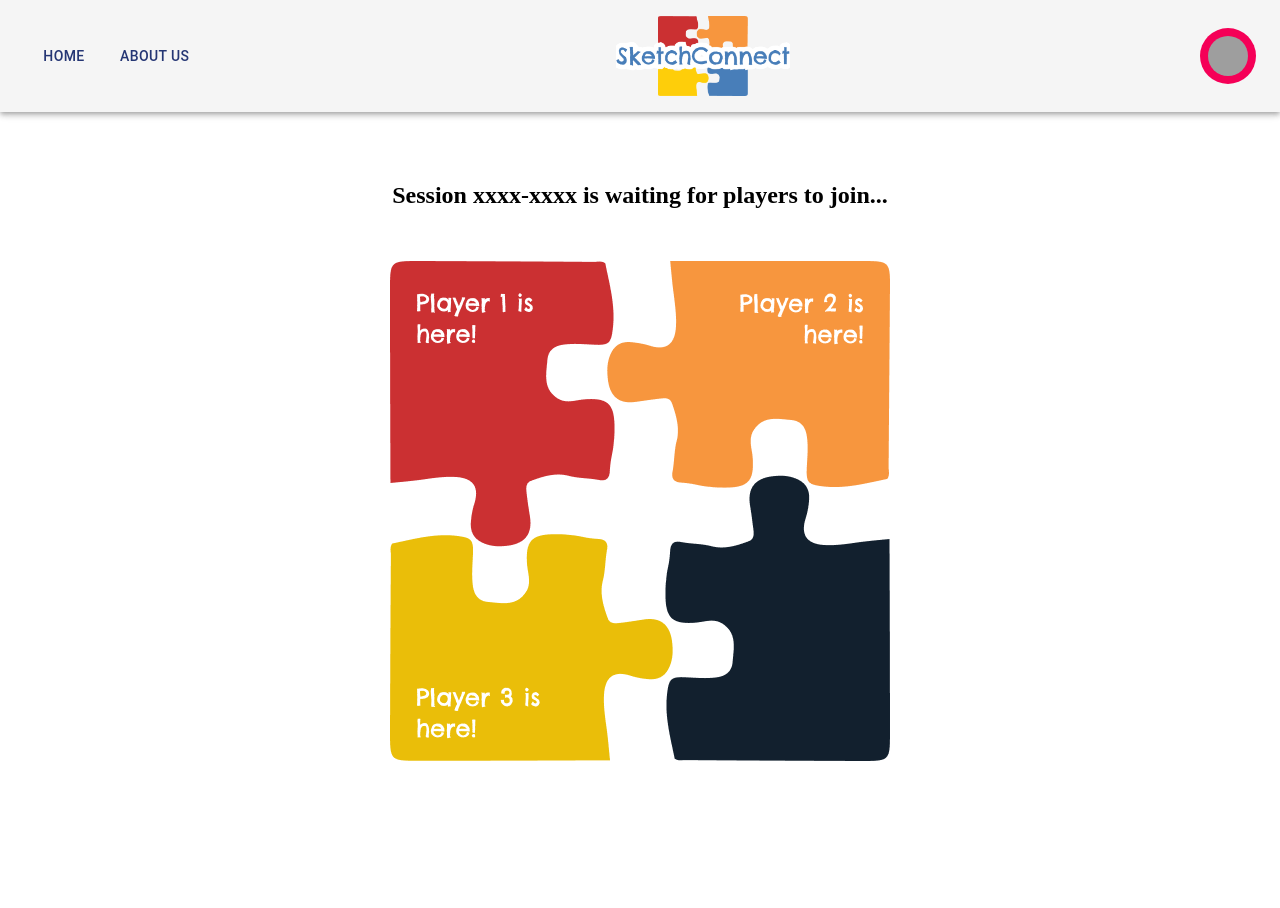
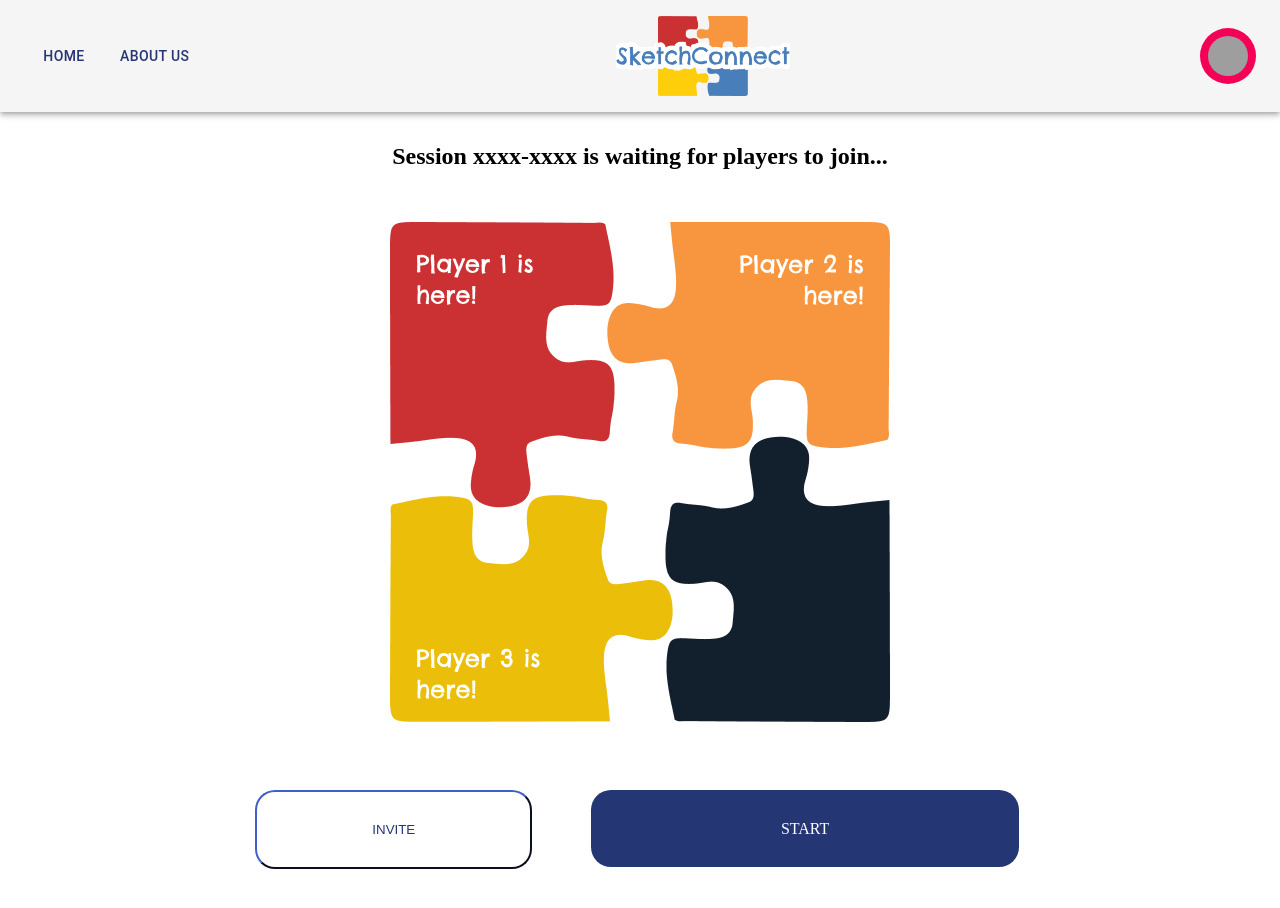
Before and after one commit to SketchConnect/sketch-connect, a React (Create React App) app in the folder client/: page /waiting in a window 1280 px wide. Shown: the top 908 px of the page. Built offline with nearby package versions, Linux system fonts and the light colour scheme; grey boxes are pictures that could not be loaded.

Commit message:
route lobby start to game page

```diff
--- a/client/src/pages/WaitingPage.css
+++ b/client/src/pages/WaitingPage.css
@@ -8,5 +8,35 @@
 }
 
 .lobby-container div {
-    margin: 2em;
+  margin: 2em;
 }
+
+.invite-button, .start-button {
+  cursor: pointer;
+  border-radius: 20px;
+  margin: 0 2em;
+  transition: background-color 0.2s;
+  text-decoration: none;
+}
+
+.start-button {
+  background-color: #253674;
+  color: white;
+  padding: 30px 190px;
+  border: none;
+}
+
+.start-button:hover {
+  background-color: #4c60a7;
+}
+
+.invite-button {
+  background-color: white;
+  color: #253674;
+  padding: 30px 115px;
+  border-color: #253674;
+}
+
+.invite-button:hover {
+  background-color: lightgray;
+}
--- a/client/src/pages/WaitingPage.js
+++ b/client/src/pages/WaitingPage.js
@@ -1,5 +1,6 @@
+import * as React from 'react';
+import { NavLink } from 'react-router-dom';
 import "./WaitingPage.css";
-
 
 function WaitingPage() {
   const playerCount = 3; // temp hard coded, will retrieve from server based on players joined
@@ -22,7 +23,8 @@ function WaitingPage() {
         <img src={"/assets/images/players/" + imageSource} alt="lobby" />
       </div>
       <div>
-
+        <button className="invite-button">INVITE</button>
+        <NavLink className="start-button" to='/game'>START</NavLink>
       </div>
     </div>
   );
```
